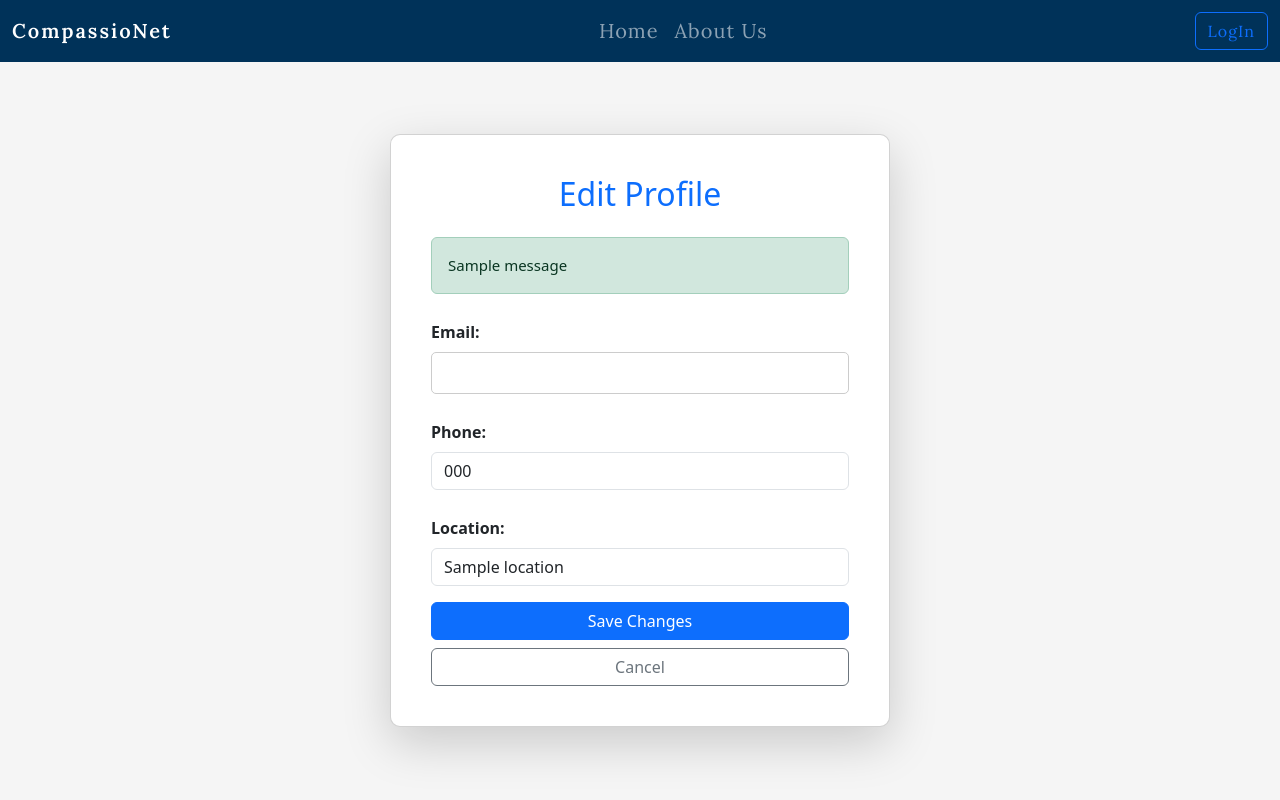
After one commit to Namukuru/Donations, a Django app: template website/templates/edit_profile.html in a window 1280 px wide. The commit adds this page. Run offline with Django 3.2, Linux system fonts and the light colour scheme; the template is opened without the code that fills it: most values are stand-ins (such as "Sample title", 1, 10 or a date in 2020); one stand-in notice (Sample message) is shown; form fields are guessed from the names that the template uses.

Commit message:
Viewing the profile and editing it.

```diff
--- /dev/null
+++ b/static/css/profile.css
@@ -0,0 +1,17 @@
+.profile-card {
+    max-width: 500px;
+    margin: auto;
+    border-radius: 10px;
+    background: white;
+    transition: 0.3s;
+}
+
+.profile-card:hover {
+    transform: translateY(-5px);
+    box-shadow: 0 4px 10px rgba(0, 0, 0, 0.2);
+}
+
+.profile-info p {
+    font-size: 1.1rem;
+    margin-bottom: 10px;
+}
--- a/website/forms.py
+++ b/website/forms.py
@@ -88,7 +88,6 @@ class SignUpForm(UserCreationForm):
 
 
 class DonationForm(forms.ModelForm):
-
     class Meta:
         model = Donation
         fields = ['donation_type', 'amount', 'item_name', 'item_quantity', 'item_description', 'pickup_location', 'message']
@@ -126,3 +125,8 @@ class DonationForm(forms.ModelForm):
             cleaned_data["amount"] = None
 
         return cleaned_data
+
+class ProfileUpdateForm(forms.ModelForm):
+    class Meta:
+        model = User
+        fields = ["email"]  # Only allow updating email
--- /dev/null
+++ b/website/templates/edit_profile.html
@@ -0,0 +1,70 @@
+{% extends 'base.html' %}
+{% block content %}
+{% load static %}
+<link rel="stylesheet" href="{% static 'css/profile.css' %}">
+
+<div class="container mt-5">
+    <div class="card profile-card shadow-lg p-4">
+        <div class="card-body">
+            <h2 class="card-title mb-4 text-primary text-center">Edit Profile</h2>
+
+            <!-- Display messages -->
+            {% if messages %}
+                <div class="alert alert-success">
+                    {% for message in messages %}
+                        {{ message }}
+                    {% endfor %}
+                </div>
+            {% endif %}
+
+            <form method="post">
+                {% csrf_token %}
+
+                <!-- Email Update -->
+                <div class="mb-3">
+                    <label class="form-label"><strong>Email:</strong></label>
+                    {{ form.email }}
+                </div>
+
+                {% if agent %}
+                <!-- Phone Update -->
+                <div class="mb-3">
+                    <label class="form-label"><strong>Phone:</strong></label>
+                    <input type="text" name="phone" class="form-control" value="{{ agent.phone }}">
+                </div>
+
+                <!-- Location Update -->
+                <div class="mb-3">
+                    <label class="form-label"><strong>Location:</strong></label>
+                    <input type="text" name="location" class="form-control" value="{{ agent.location }}">
+                </div>
+                {% endif %}
+
+                <button type="submit" class="btn btn-primary w-100">Save Changes</button>
+                <a href="{% url 'profile' %}" class="btn btn-outline-secondary w-100 mt-2">Cancel</a>
+            </form>
+        </div>
+    </div>
+</div>
+
+<style>
+    .profile-card {
+        max-width: 500px;
+        margin: auto;
+        border-radius: 10px;
+        background: white;
+        transition: 0.3s;
+    }
+
+    .profile-card:hover {
+        transform: translateY(-5px);
+        box-shadow: 0 4px 10px rgba(0, 0, 0, 0.2);
+    }
+
+    .profile-info p {
+        font-size: 1.1rem;
+        margin-bottom: 10px;
+    }
+</style>
+
+{% endblock %}
--- a/website/templates/navbar.html
+++ b/website/templates/navbar.html
@@ -37,6 +37,9 @@ rel="stylesheet"
         <li class="nav-item">
           <a class="nav-link {% if request.resolver_match.url_name == 'account' %}active{% endif %}" href="{% url 'account' %}">My Account</a>
         </li>
+        <li class="nav-item">
+          <a class="nav-link {% if request.resolver_match.url_name == 'profile' %}active{% endif %}" href="{% url 'profile' %}">My Profile</a>
+        </li>
         {%if user.userprofile.role == "agent" %}
         <li class="nav-item">
           <a class="nav-link {% if request.resolver_match.url_name == 'jobs' %}active{% endif %}" href="{% url 'jobs' %}">Jobs</a>
@@ -54,19 +57,6 @@ rel="stylesheet"
 
     <div class="d-flex align-items-center ms-auto">
       {% if user.is_authenticated %}
-<!-- Display User Role -->
-<span class="navbar-text text-white me-3">
-    Role:
-    {% if user.is_superuser %}
-        Admin
-    {% elif user.userprofile %}
-        {{ user.userprofile.role|title }}  <!-- Show the correct role -->
-    {% else %}
-        Donor  <!-- Fallback role if userprofile doesn't exist -->
-    {% endif %}
-</span>
-
-
       <a href="{% url 'logout_user' %}" class="btn btn-outline-danger me-3">Logout</a>
       {% else %}
       <a href="{% url 'login_user' %}" class="btn btn-outline-primary">LogIn</a>
--- a/website/urls.py
+++ b/website/urls.py
@@ -10,6 +10,8 @@ urlpatterns = [
     path('donate/', views.donate, name='donate'),
     path('account/', views.account, name='account'),
     path('about/', views.about, name='about'),
+    path('profile/', views.profile, name='profile'),
+    path("profile/edit/", views.edit_profile, name="edit_profile"),
     path('report/', views.report, name='report'),
     path('jobs/', views.jobs, name='jobs'),
     path("assign-agent/", views.assign_agent, name="assign_agent"),
```
Also changed, not shown: website/templates/profile.html (added, +42 -0 lines), website/views.py (+34 -1 lines).
